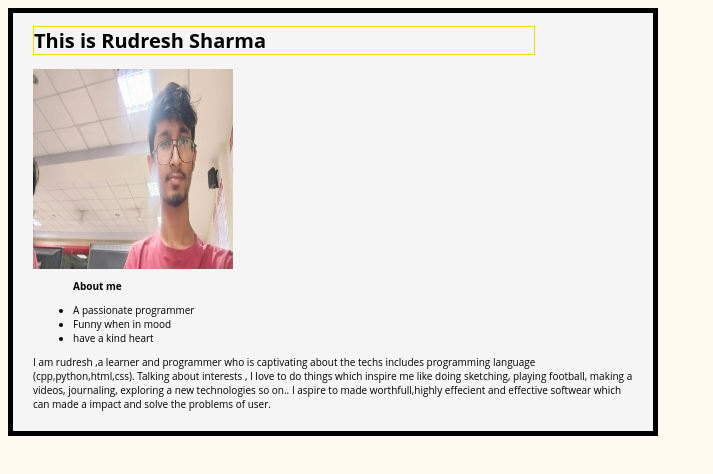
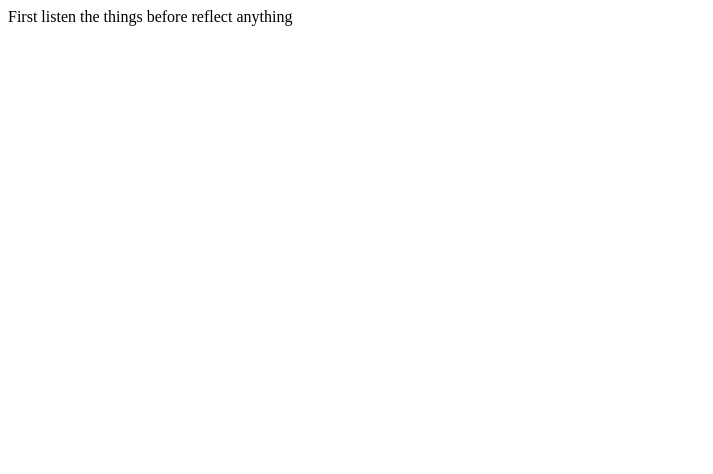
Before and after one commit to rd-sharma7/html, a plain HTML site: page cssfirstproj.html in a window 1280 px wide. Shown: the whole page, without its empty margins (0-713 px from the left). Drawn offline with Linux system fonts and the light colour scheme.

Commit message:
Updated including .gitignore file

```diff
--- a/cssfirstproj.html
+++ b/cssfirstproj.html
@@ -3,35 +3,15 @@
  <head>
     <meta charset="UTF-8">
     <meta name="viewport" content="width=device-width, initial-scale=1.0">
-    <title>portfolio website</title>
-    <link rel="stylesheet" href="cssproj.css">
-    <link rel="stylesheet" href="M_PLUS_1_Code.zip">
+    <title>Document</title>
  </head>
  <body>
 
-<h1>This is Rudresh Sharma </h1>
 
-<img src="WhatsApp Image 2024-04-13 at 19.05.59_a0fb177f.jpg" width="200px" height="200px" alt="self image of rd">
-
-<ul>
- <P> <strong>About me</strong> </P>
-<li>A passionate programmer </li>
-<li>Funny when in mood </li>
-<li> have a kind heart </li>
-</ul>
-
-<section>
-
-I am rudresh ,a learner and programmer who is captivating about the techs includes programming language (cpp,python,html,css).
-Talking about interests , I love to do things which inspire me like doing sketching, playing football, making a videos, journaling,
-exploring a new technologies so on..
-
-I aspire to made worthfull,highly effecient and effective softwear which can made a impact and solve the problems of user.
-
-</section>
+    <div>
+ <span>First listen the things before reflect anything </span>
 
 
-
-
+    </div>
  </body>
  </html>
```
Also changed, not shown: index.html (+1 -1 lines), image.jpg (renamed from WhatsApp Image 2024-04-13 at 19.05.59_a0fb177f.jpg), 1 other file. Lines whose indentation alone changed are shown as unchanged.
